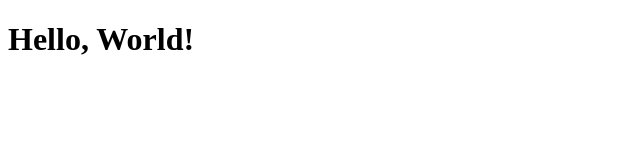
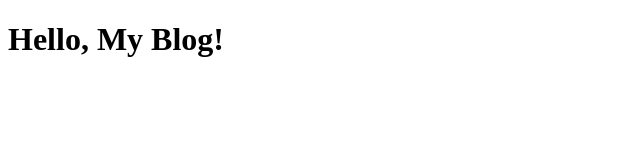
Before and after one commit to freentour/blog, a plain HTML site: page index.html in a window 1280 px wide. Shown: the whole page, without its empty margins (0-640 px from the left). Drawn offline with Linux system fonts and the light colour scheme.

Commit message:
index.html 파일 h1 태그 수정

```diff
--- a/index.html
+++ b/index.html
@@ -9,7 +9,7 @@
         <link rel="stylesheet" href="">
     </head>
     <body>
-        <h1>Hello, World!</h1>
+        <h1>Hello, My Blog!</h1>
 
         <script src="" async defer></script>
     </body>
```
